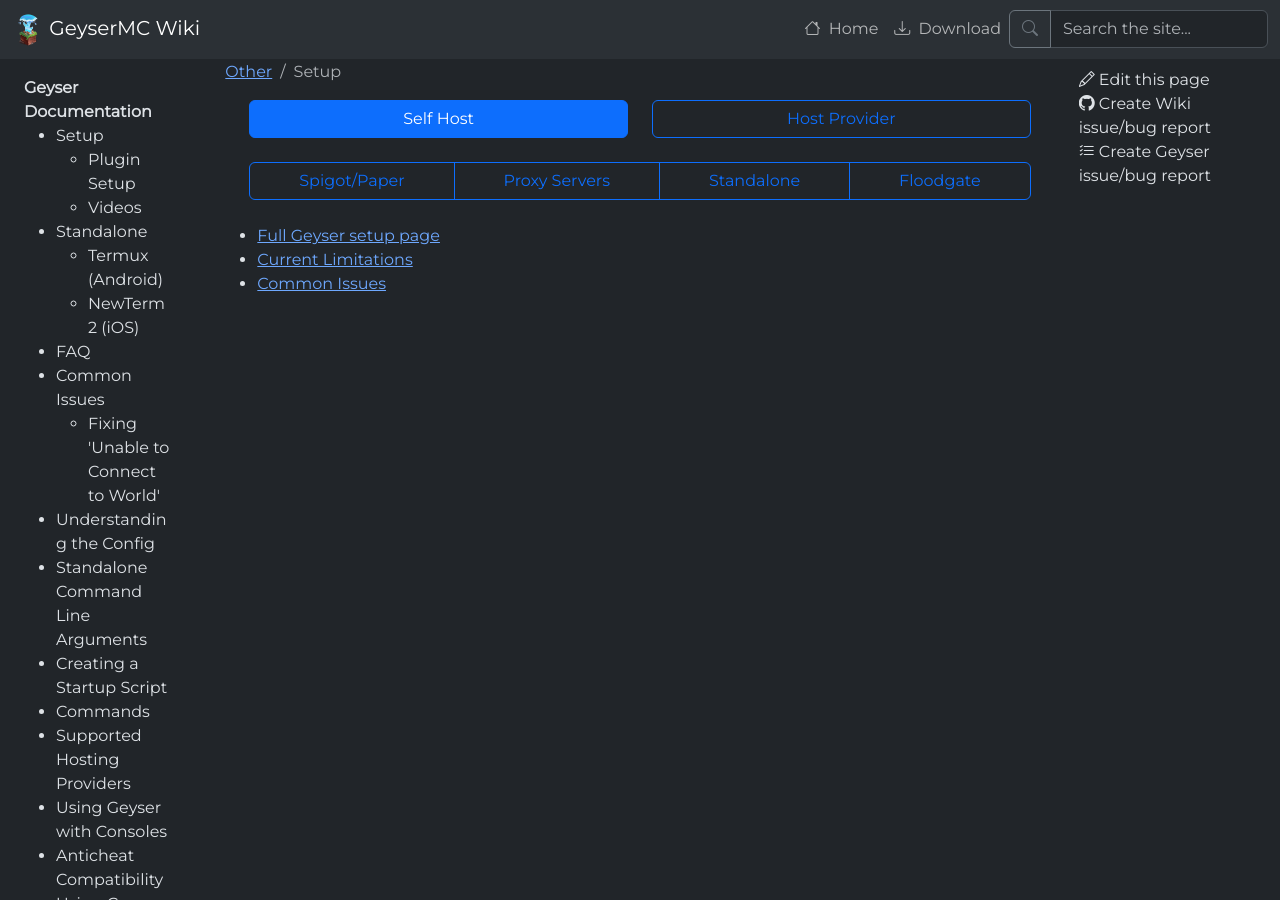
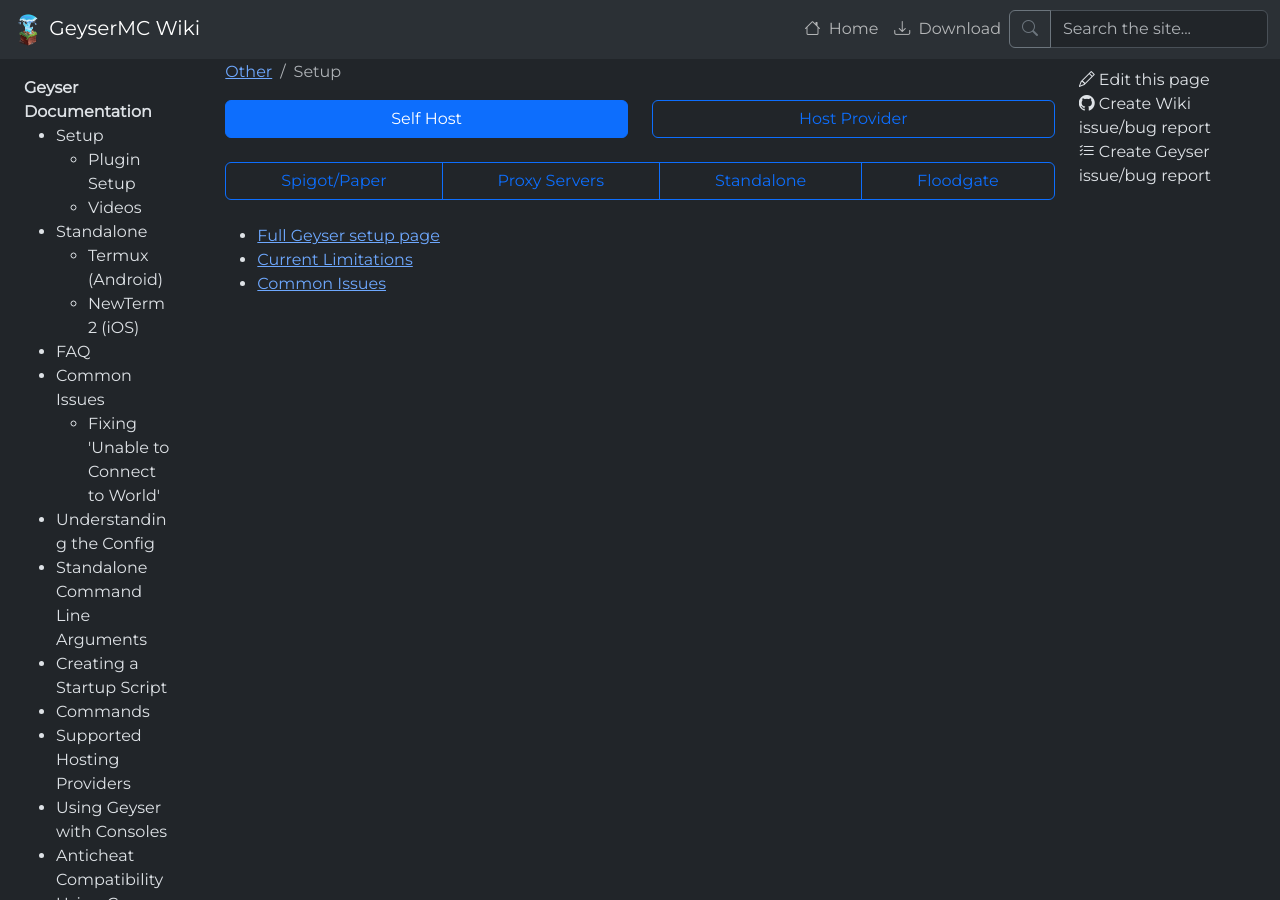
Before and after one commit to GeyserMC/GeyserWiki, a Jekyll site: the page built from _docs/other/setup.md, in a window 1280 px wide and 900 px high. Built offline with Jekyll 4.4.1, drawn with Linux system fonts in a browser that asks for light colours.

Commit message:
Drop side margin

```diff
--- a/_docs/other/setup.md
+++ b/_docs/other/setup.md
@@ -1,7 +1,7 @@
 ---
 title: Setup
 ---
-<div class="row gap-4 mx-4" role="tablist">
+<div class="row gap-4 mx-0" role="tablist">
     <a class="col btn btn-outline-primary active" href="#" data-bs-toggle="tab" data-bs-target="#self-host-options" type="button" role="tab" aria-controls="self-host-options" aria-selected="true">Self Host</a>
     <a class="col btn btn-outline-primary" href="#" data-bs-toggle="tab" data-bs-target="#host-provider-options" type="button" role="tab" aria-controls="host-provider-options" aria-selected="false">Host Provider</a>
 </div>
--- a/_includes/setup/host-provider.html
+++ b/_includes/setup/host-provider.html
@@ -1,4 +1,4 @@
-<div class="mx-4 mb-4 d-flex flex-column">
+<div class="mb-4">
   <select id="provider-select" class="form-select" onchange="selectProvider()">
     <option value="">Select a provider</option>
     {% for provider in site.data.providers.support %}
--- a/_includes/setup/setup-options.html
+++ b/_includes/setup/setup-options.html
@@ -1,4 +1,4 @@
-<div class="btn-group mx-4 d-flex" role="tablist" aria-label="Setup Options">
+<div class="btn-group d-flex" role="tablist" aria-label="Setup Options">
 	<a class="btn btn-outline-primary" href="#" data-bs-toggle="tab" data-bs-target="#spigot-option" type="button" role="tab" aria-controls="spigot-option" aria-selected="false">Spigot/Paper</a>
 	<a class="btn btn-outline-primary" href="#" data-bs-toggle="tab" data-bs-target="#proxy-option" type="button" role="tab" aria-controls="proxy-option" aria-selected="false">Proxy Servers</a>
 	<a class="btn btn-outline-primary" href="#" data-bs-toggle="tab" data-bs-target="#standalone-option" type="button" role="tab" aria-controls="standalone-option" aria-selected="false">Standalone</a>
```
